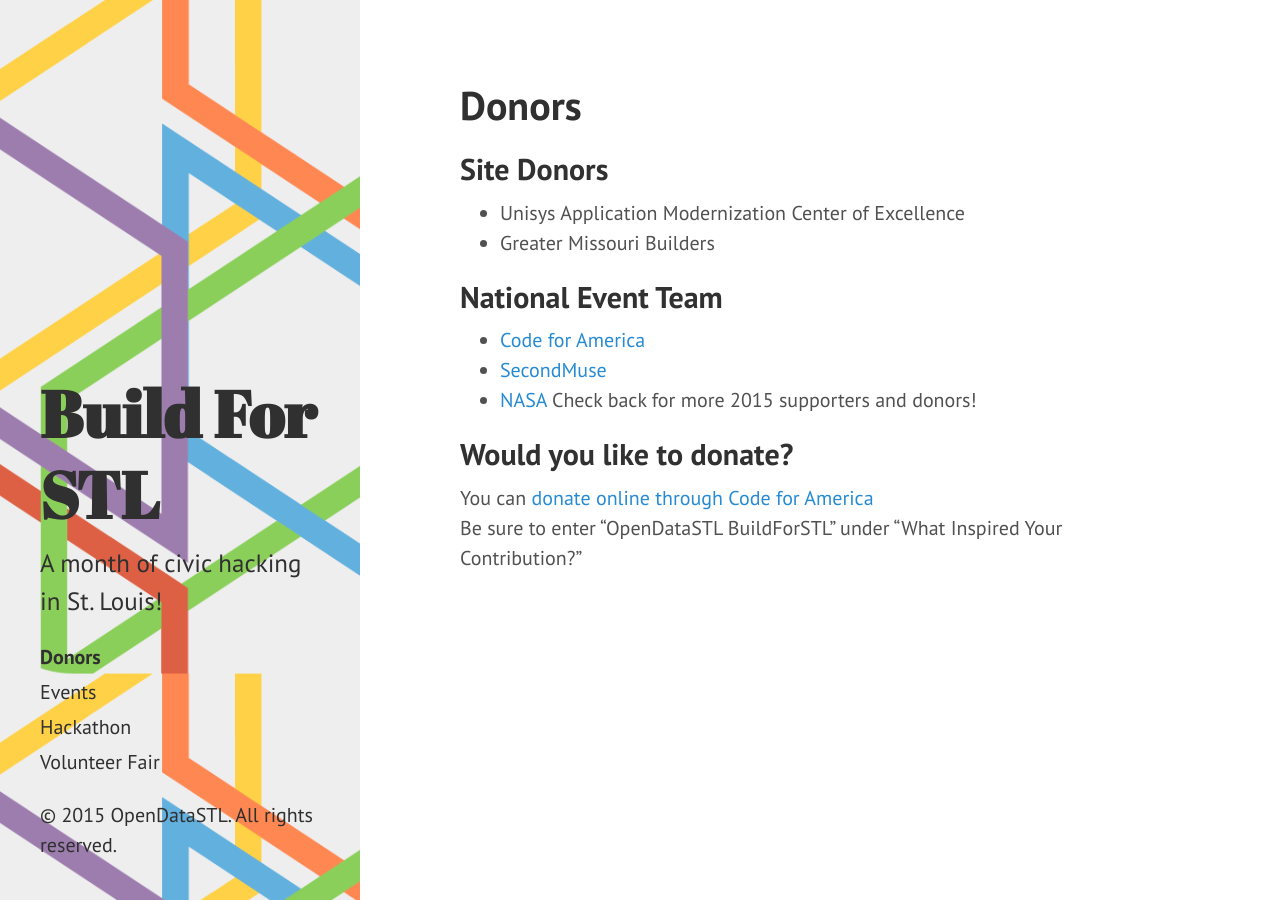
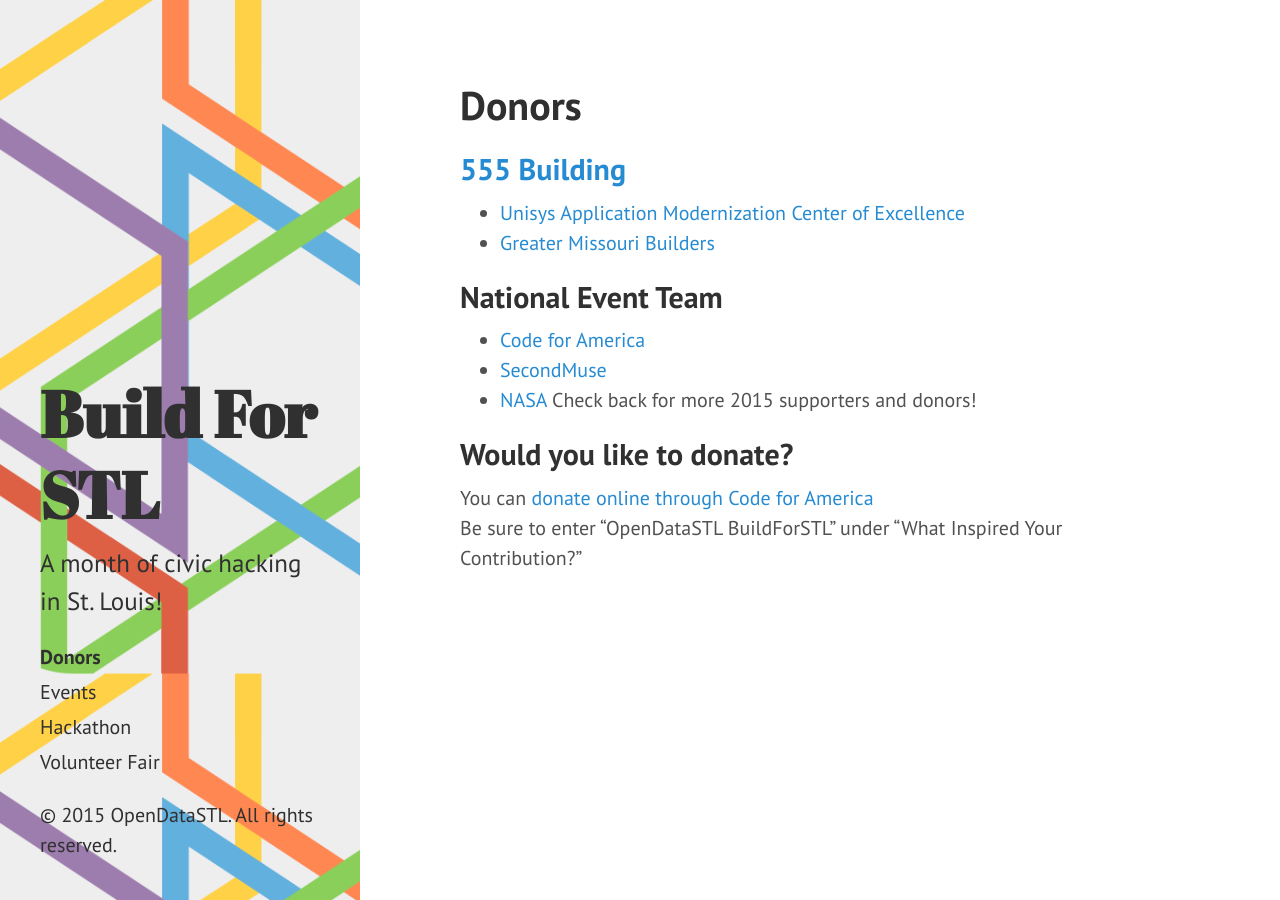
Before and after one commit to OpenSTL/build4stl-jekyll-site, a Jekyll site: the page built from donors.md, in a window 1280 px wide. Built offline with Jekyll 4.4.1, drawn with Linux system fonts in a browser that asks for light colours.

Commit message:
Adding more links

```diff
--- a/donors.md
+++ b/donors.md
@@ -4,9 +4,9 @@
 permalink: /donors/
 ---
 
-##Site Donors
- * Unisys Application Modernization Center of Excellence
- * Greater Missouri Builders
+##[555 Building](http://www.gmbhomes.com/commercial/docs/listing_details.asp?listingID=8336)
+ * [Unisys Application Modernization Center of Excellence](http://www.unisys.com/)
+ * [Greater Missouri Builders](http://gmb-inc.com/)
 
 ##National Event Team
  * [Code for America](http://www.codeforamerica.org/)
```
